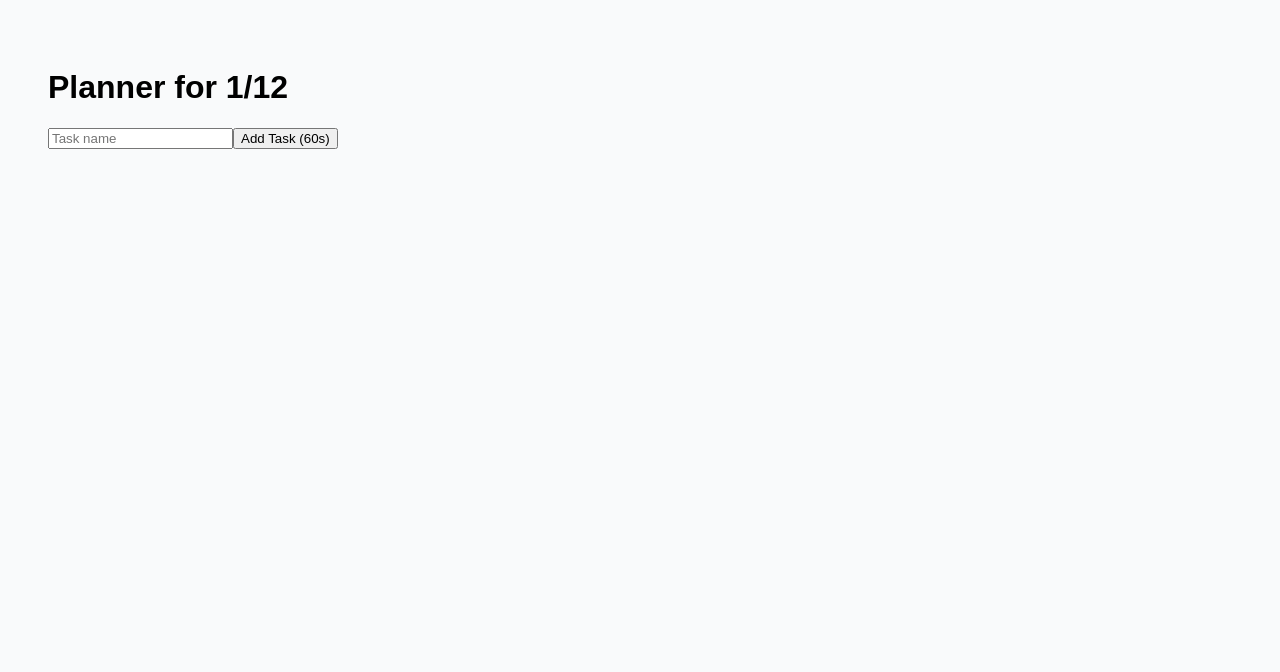
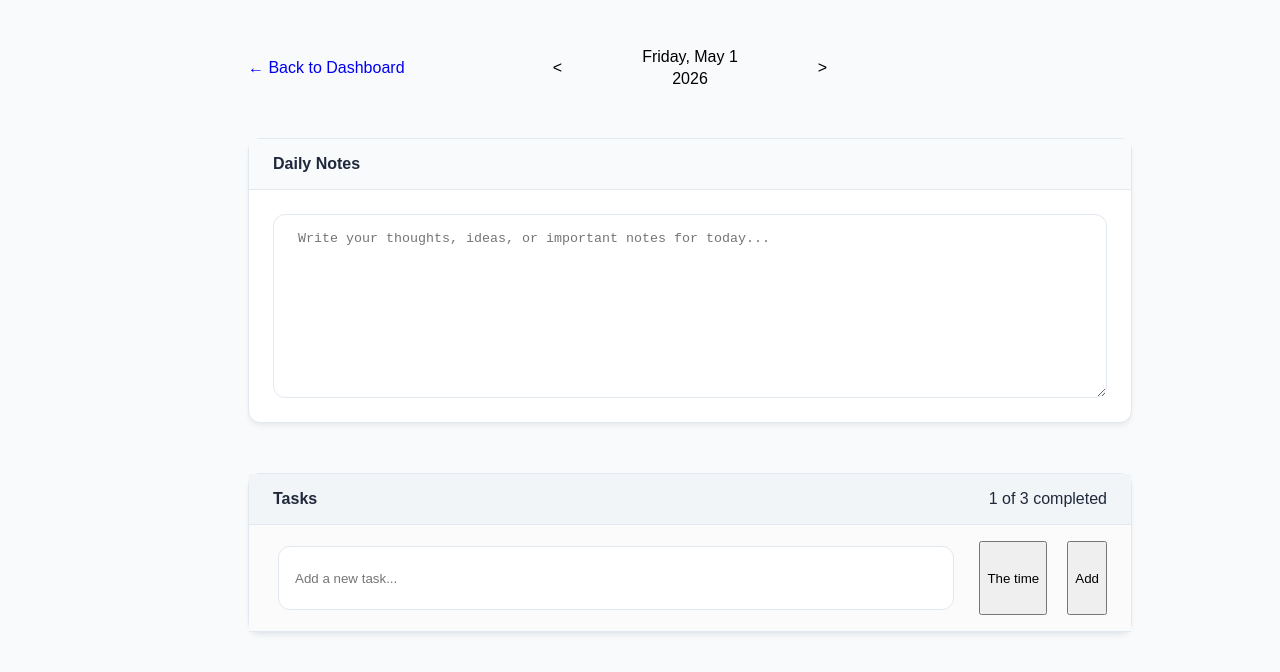
Before and after one commit to AfiaaSattar/FirstReactProject, a React (Vite) app: page /day/1/12 in a window 1280 px wide. Shown: the top 672 px of the page. Built offline with nearby package versions, Linux system fonts and the light colour scheme; the HTML template or start-up script is replaced by a standard one.

Commit message:
17th May 10PM

```diff
--- a/src/pages/DayPlannerPage.jsx
+++ b/src/pages/DayPlannerPage.jsx
@@ -1,51 +1,154 @@
-import { useParams } from 'react-router-dom';
+import { Link, useParams } from 'react-router-dom';
 import { useState, useEffect } from 'react';
+import { ArrowLeft } from 'lucide-react';
+import styled from 'styled-components';
+const NavBut = styled(Link)`
+text-decoration: none;
+`
+const HeadNav = styled.div`
+display: grid;
+grid-template-columns: 1fr auto 1fr;
+width: 100%;
+align-items: center;
+`
+const DateSelector = styled.div`
+display: grid;
+grid-template-columns: auto auto auto;
+justify-content: center;
+align-items: center;
+gap: 80px;
+`
+const Yearis = styled.p`
+margin: 4px 0 0 0;
+align-items: center;
+`
+const CenterDate = styled.div`
+text-align: center;
+`
+// DailyNotes class's
+const DailyNotes = styled.div`
+  display: flex;
+  flex-direction: column;
+  background-color: #ffffff;
+  border: 1px solid #e2e8f0;
+  border-radius: 12px;
+  box-shadow: 0 4px 6px -1px rgba(0, 0, 0, 0.05), 0 2px 4px -1px rgba(0, 0, 0, 0.03);
+  padding: 0px;
+  margin-bottom: 24px;
+  margin-top: 50px;
+  `
+const DailyHeader = styled.div`
+  background-color: #f8fafc;
+  padding: 16px 24px;
+  font-weight: 600;
+  color: #1e293b;
+  border-bottom: 1px solid #e2e8f0;
+`
+const DailyInfo = styled.textarea`
+margin: 24px;
+padding: 16px;
+height: 150px;
+border: 1px solid #e2e8f0;
+border-radius: 12px;
+outline: none;
 
+&:focus{
+border: 2px solid #5587c6;
+}
+`;
+
+const Tasks = styled.div`
+  display: flex;
+  flex-direction: column;
+  background-color: #ffffff;
+  border: 1px solid #e2e8f0;
+  border-radius: 12px;
+  box-shadow: 0 4px 6px -1px rgba(0, 0, 0, 0.05), 0 2px 4px -1px rgba(0, 0, 0, 0.03);
+  padding: 0px;
+  margin-bottom: 24px;
+  margin-top: 50px;
+`
+const TasksHead = styled.div`
+  display: grid;
+  grid-template-columns: auto auto;
+  background-color: #f2f5f8;
+  padding: 16px 24px;
+  font-weight: 600;
+  color: #1e293b;
+  border-bottom: 1px solid #e2e8f0;
+`
+const AddTasks = styled.div`
+  display: grid;
+  grid-template-columns: 2fr auto auto;
+  background-color: #fbfbfb;
+  padding: 16px 24px;
+  font-weight: 600;
+  color: #1e293b;
+  border-bottom: 1px solid #e2e8f0;
+  gap:20px;
+
+  input{
+    margin: 5px;
+    padding: 16px;
+    height: 30px;
+    border: 1px solid #e2e8f0;
+    border-radius: 12px;
+    outline: none;
+
+    &:focus{
+    border: 2px solid #5587c6;
+}
+  }
+`
+
+const TasksList = styled.div`
+
+`
 export default function DayPlannerPage() {
-  const { monthId, dayId } = useParams();
-  const [tasks, setTasks] = useState([]);
-  const [inputValue, setInputValue] = useState("");
+  return (
+    <div style={{ padding: '40px', margin: '0 100px 0 200px' }}>
+      {/* Header Nav */}
+      <HeadNav>
+        <NavBut to="/"> ←  Back to Dashboard</NavBut>
+        <DateSelector>
+          <span> {'<'} </span>
+          <CenterDate>
+            <span>Friday, May 1 </span>
+            <Yearis>2026</Yearis>
+          </CenterDate>
+          <span> {'>'} </span>
+        </DateSelector>
+      </HeadNav>
 
-  // This hook runs every time the component renders
-  useEffect(() => {
-    const timer = setInterval(() => {
-      setTasks((prevTasks) =>
-        prevTasks.map((task) =>
-          task.timer > 0 ? { ...task, timer: task.timer - 1 } : task
-        )
-      );
-    }, 1000); // Runs every 1000ms (1 second)
+      {/*  Text Area */}
+      <DailyNotes>
+        <DailyHeader>
+          Daily Notes
+        </DailyHeader>
+        <DailyInfo placeholder=' Write your thoughts, ideas, or important notes for today...'>
+        </DailyInfo>
+      </DailyNotes>
 
-    // Cleanup: This stops the timer if you leave the page
-    return () => clearInterval(timer);
-  }, []);
+      {/*  Tasks */}
+      <Tasks>
+        <TasksHead>
+          <span>Tasks</span>
+          <span style={{
+            textAlign: 'right',
+            fontWeight: 'normal'
+          }}>1 of 3 completed</span>
+        </TasksHead>
 
-  const addTask = () => {
-    if (inputValue.trim() !== "") {
-      // Adding a task with a default 60-second timer
-      setTasks([...tasks, { id: Date.now(), text: inputValue, timer: 60 }]);
-      setInputValue("");
-    }
-  };
+        <AddTasks>
+          <input placeholder='Add a new task...'/>
+          <button>The time</button>
+          <button> Add </button>
+        </AddTasks>
+        <TasksList>
 
-  return (
-    <div style={{ padding: '40px' }}>
-      <h1>Planner for {monthId}/{dayId}</h1>
+        </TasksList>
 
-      <input
-        value={inputValue}
-        onChange={(e) => setInputValue(e.target.value)}
-        placeholder="Task name"
-      />
-      <button onClick={addTask}>Add Task (60s)</button>
-
-      <ul>
-        {tasks.map((task) => (
-          <li key={task.id}>
-            {task.text} - <strong>{task.timer}s remaining</strong>
-          </li>
-        ))}
-      </ul>
+      </Tasks>
     </div>
   );
 }
--- a/src/pages/MonthDetailsPage.jsx
+++ b/src/pages/MonthDetailsPage.jsx
@@ -13,19 +13,20 @@ const dayLabels = [
   "Friday",
   "Saturday"
 ];
+
 const ViewDay = styled.div`
  text-align: left;
  color: ${props => props.isEmpty ? 'transparent' : props.isToday ? 'black' : '#444'};
  `
 const StyledGridLink = styled(Link)`
-  color: ${props => props.isEmpty ? 'transparent' : props.isToday ? 'white' : '#444'};
-  background-color: ${props => props.isToday ? '#03a9f4' : 'transparent'};
+  color: ${props => props.isEmpty ? 'transparent' : props.isToday ? '#03a9f4' : '#444'};
+  background-color: ${props => props.isEmpty ? 'transparent' : 'white'};
   border-radius: ${props => props.isToday ? '20%' : '0'};
+  border: 2px solid ${props => props.isEmpty ? 'transparent' : '#ccc'};
+  border-color: ${props => props.isToday ? '#03a9f4' : 'transparent'};
   &:hover{
-  background-color: ${props => props.isEmpty ? 'transparent' : '#ccc'};
-  border-radius: 8px;
+  border-color: ${props => props.isEmpty ? 'transparent' : '#03a9f4'};   border-radius: 8px;
   color: ${props => props.isEmpty ? 'transparent' : '#03a9f4'};
-  border-color: ${props => props.isEmpty ? 'transparent' : '#03a9f4'}
 }
 `
 const DateCell = styled.div`
@@ -68,7 +69,6 @@ export default function MonthDetailsPage() {
   const monthIdx = parseInt(monthId) - 1;
   const calendarDays = getMonthData(monthIdx);
   const currentMonthName = months[monthIdx];
-
 
   return (
     <div style={{ padding: '40px' }}>
@@ -113,14 +113,13 @@ export default function MonthDetailsPage() {
                 style={{
                   padding: '20px',
                   textAlign: 'center',
-                  border: `1px solid ${!day ? 'transparent' : '#ccc'}`,
                   borderRadius: '8px',
                   textDecoration: 'none',
-                  color: 'black',
+
                   pointerEvents: day ? 'auto' : 'none'
                 }}
               >
-                <DateCell>
+                <DateCell isEmpty={!day} isToday={isToday}>
                   {day}
                 </DateCell>
                 <ViewDay isEmpty={!day} > View day <ArrowRight /> </ViewDay>
```
